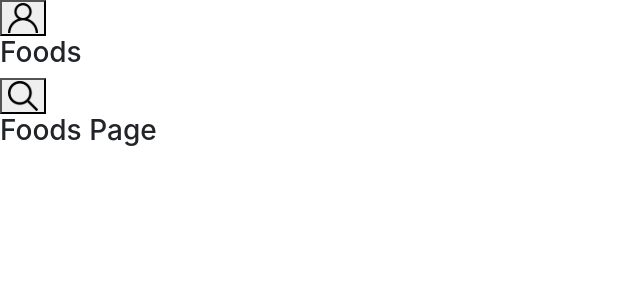
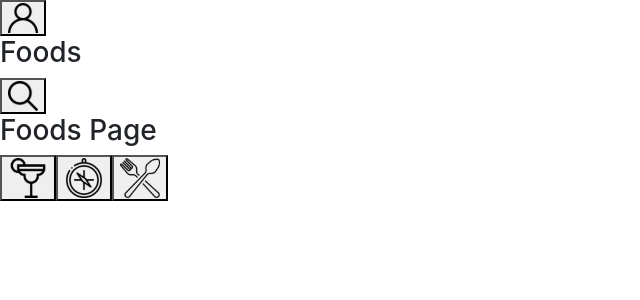
Before and after one commit to imsamuelcovalero/Project-Recipes-App, a React (Create React App) app: page /foods in a window 1280 px wide. Shown: the top 300 px of the page, without its empty margins (0-640 px from the left). Built offline with nearby package versions, Linux system fonts and the light colour scheme.

Commit message:
Feat: Cria o footer

```diff
--- /dev/null
+++ b/src/Components/Footer.js
@@ -0,0 +1,39 @@
+import React from 'react';
+import drinkIcon from '../images/drinkIcon.svg';
+import exploreIcon from '../images/exploreIcon.svg';
+import mealIcon from '../images/mealIcon.svg';
+
+function Footer() {
+  return (
+    <div data-testid="footer">
+      <button
+        type="button"
+        src={ drinkIcon }
+        data-testid="drinks-bottom-btn"
+        // onClick={ () => history.push('/profile') }
+      >
+        <img src={ drinkIcon } alt="profile" />
+      </button>
+
+      <button
+        type="button"
+        src={ exploreIcon }
+        data-testid="explore-bottom-btn"
+        // onClick={ () => history.push('/profile') }
+      >
+        <img src={ exploreIcon } alt="profile" />
+      </button>
+
+      <button
+        type="button"
+        src={ mealIcon }
+        data-testid="food-bottom-btn"
+        // onClick={ () => history.push('/profile') }
+      >
+        <img src={ mealIcon } alt="profile" />
+      </button>
+    </div>
+  );
+}
+
+export default Footer;
--- a/src/pages/Foods.js
+++ b/src/pages/Foods.js
@@ -1,6 +1,7 @@
 import React from 'react';
 import Header from '../Components/Header';
 import FoodAndDrinkCard from '../Components/FoodAndDrinkCard';
+import Footer from '../Components/Footer';
 
 function Foods() {
   return (
@@ -8,6 +9,7 @@ function Foods() {
       <Header title="Foods" />
       <h3>Foods Page</h3>
       <FoodAndDrinkCard />
+      <Footer />
     </div>
   );
 }
```
